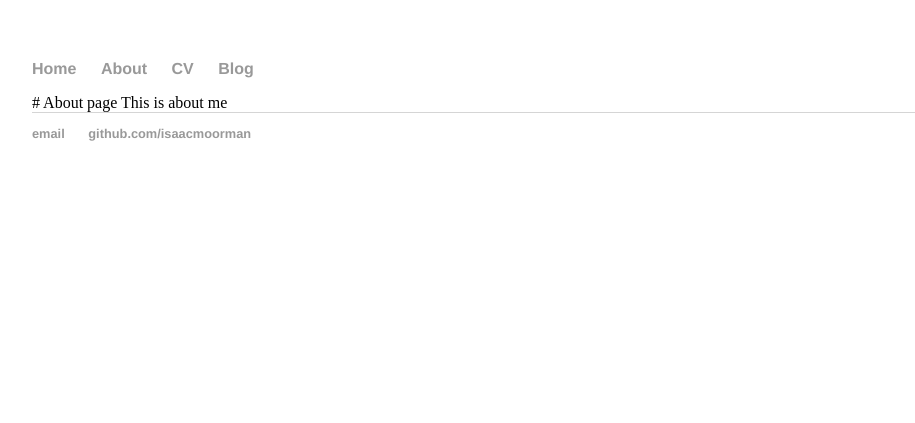
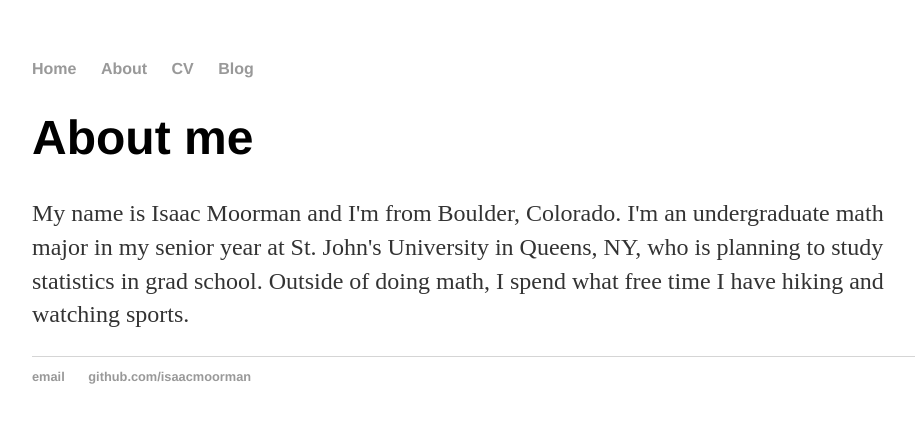
Before and after one commit to isaacmoorman/isaacmoorman.github.io, a Jekyll site: the page built from about/index.html, in a window 1280 px wide. Shown: the top 423 px of the page, without its empty margins (160-1075 px from the left). Built offline with Jekyll 4.4.1, drawn with Linux system fonts in a browser that asks for light colours.

Commit message:
Update index.html

```diff
--- a/about/index.html
+++ b/about/index.html
@@ -3,5 +3,7 @@ layout: default
 title: About
 ---
 
-# About page
-This is about me
+<div class="blurb">
+        <h1>About me</h1>
+		<p>My name is Isaac Moorman and I'm from Boulder, Colorado. I'm an undergraduate math major in my senior year at St. John's University in Queens, NY, who is planning to study statistics in grad school. Outside of doing math, I spend what free time I have hiking and watching sports.</a></p>
+</div><!-- /.blurb -->
```
